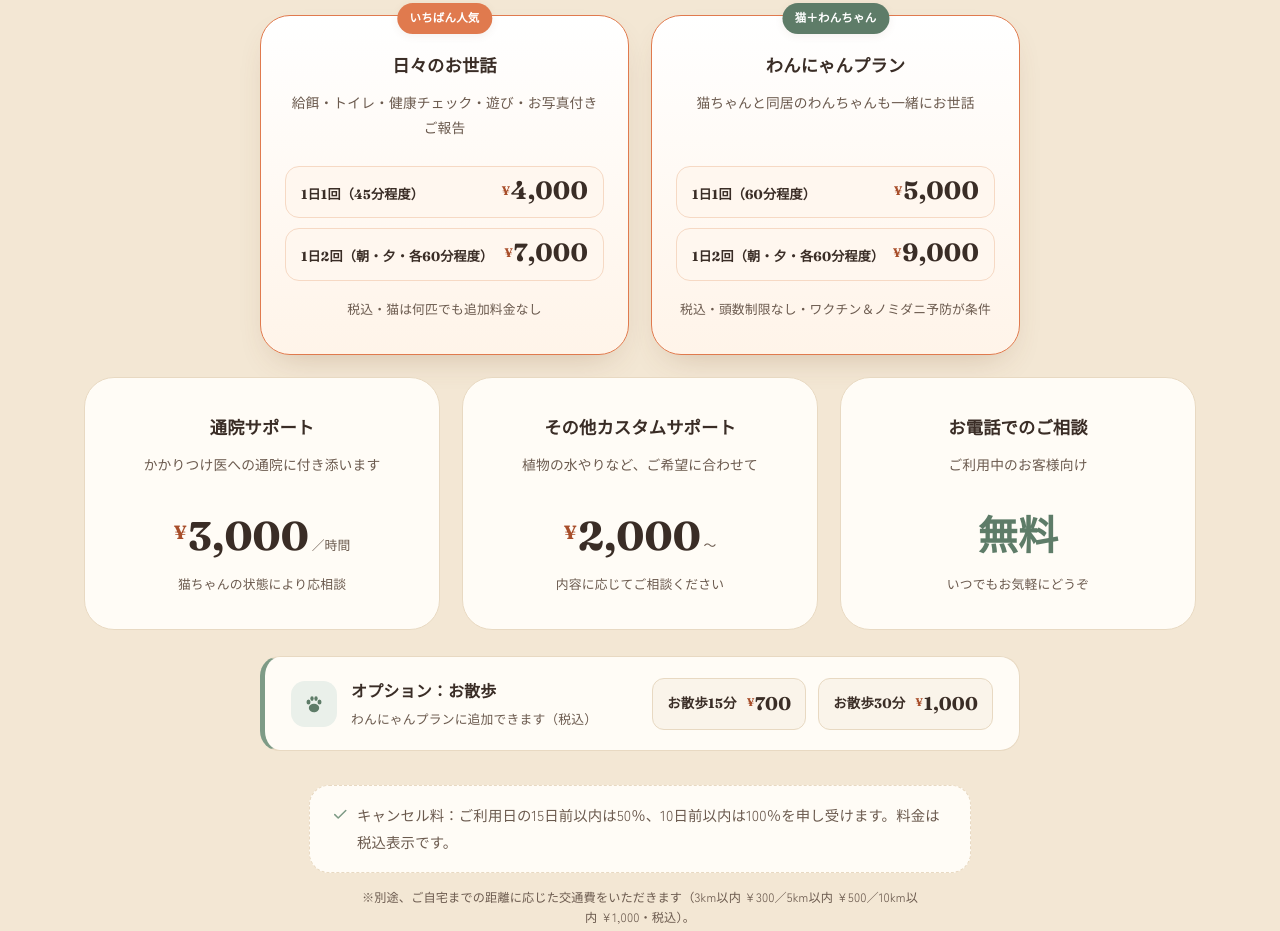
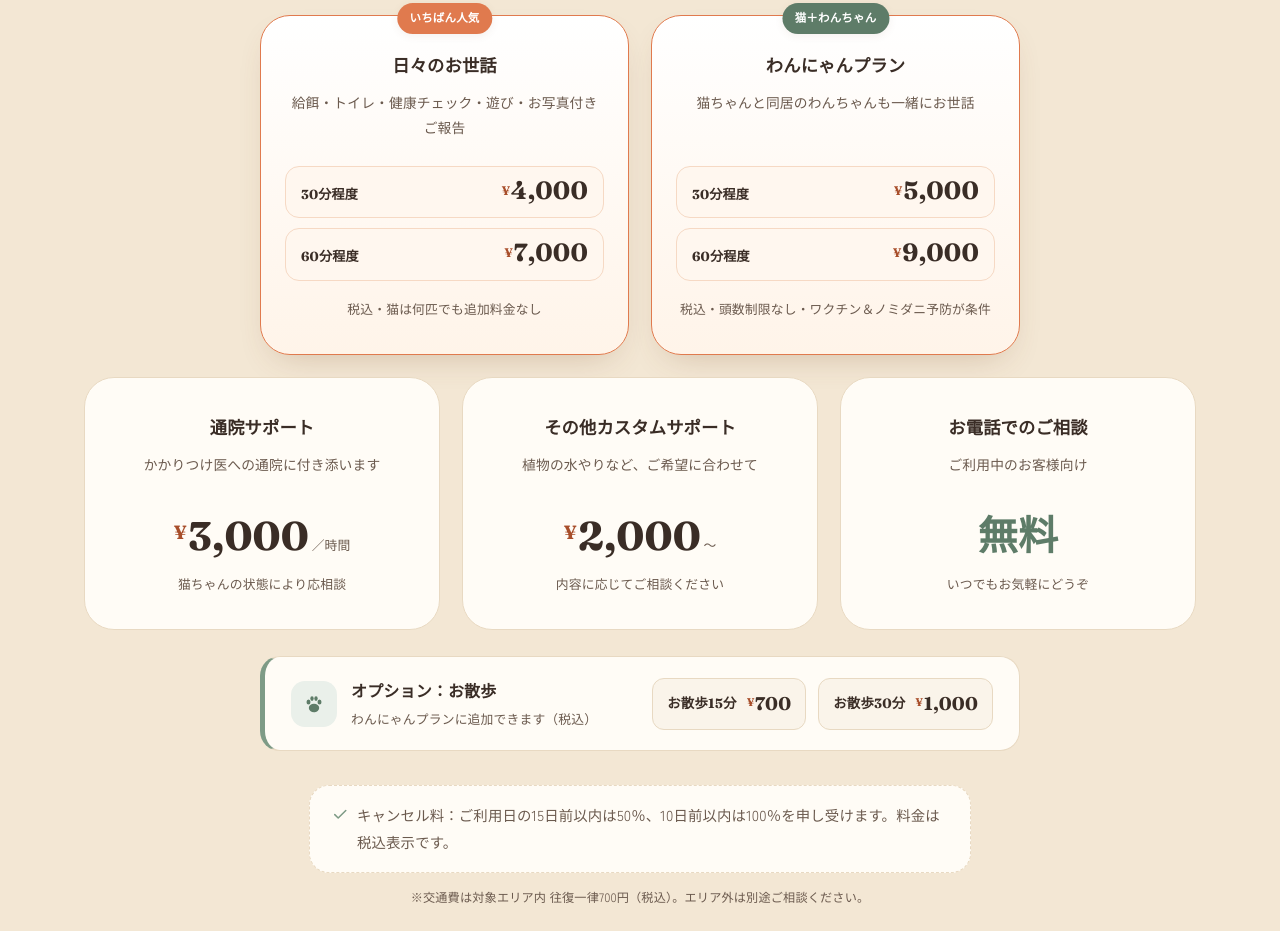
Before and after one commit to lawrencema000-gif/nekomiru-catsitter, a plain HTML site: page index.html in a window 1280 px wide. Shown: the part 2661-3592 px from the top of the page. Drawn offline with Linux system fonts and the light colour scheme; a web font is replaced by a local one.

Commit message:
content: tiers by visit duration (30 min / 60 min, both plans); travel fee flat ¥700 round-trip in-area, out-of-area by consultation
Drops 1日1回/1日2回 framing in plan labels and FAQ.

Co-Authored-By: Claude Opus 4.8 (1M context) <noreply@anthropic.com>

```diff
--- a/index.html
+++ b/index.html
@@ -19,7 +19,7 @@
   <link rel="preconnect" href="https://fonts.gstatic.com" crossorigin />
   <link href="https://fonts.googleapis.com/css2?family=Fraunces:ital,opsz,wght@0,9..144,400;0,9..144,600;0,9..144,700;1,9..144,500&family=Zen+Kaku+Gothic+New:wght@400;500;700&family=Zen+Maru+Gothic:wght@500;700;900&display=swap" rel="stylesheet" />
 
-  <link rel="stylesheet" href="css/styles.css?v=20260630g" />
+  <link rel="stylesheet" href="css/styles.css?v=20260630h" />
 </head>
 <body>
 
@@ -255,11 +255,11 @@
         <p class="price-desc" data-i18n="price1Desc">給餌・トイレ・健康チェック・遊び・お写真付きご報告</p>
         <div class="price-freqs">
           <div class="freq">
-            <span class="freq-label" data-i18n="price1Freq1Label">1日1回（45分程度）</span>
+            <span class="freq-label" data-i18n="price1Freq1Label">30分程度</span>
             <span class="freq-amount"><span class="yen">¥</span>4,000</span>
           </div>
           <div class="freq">
-            <span class="freq-label" data-i18n="price1Freq2Label">1日2回（朝・夕・各60分程度）</span>
+            <span class="freq-label" data-i18n="price1Freq2Label">60分程度</span>
             <span class="freq-amount"><span class="yen">¥</span>7,000</span>
           </div>
         </div>
@@ -272,11 +272,11 @@
         <p class="price-desc" data-i18n="price5Desc">猫ちゃんと同居のわんちゃんも一緒にお世話</p>
         <div class="price-freqs">
           <div class="freq">
-            <span class="freq-label" data-i18n="price5Freq1Label">1日1回（60分程度）</span>
+            <span class="freq-label" data-i18n="price5Freq1Label">30分程度</span>
             <span class="freq-amount"><span class="yen">¥</span>5,000</span>
           </div>
           <div class="freq">
-            <span class="freq-label" data-i18n="price5Freq2Label">1日2回（朝・夕・各60分程度）</span>
+            <span class="freq-label" data-i18n="price5Freq2Label">60分程度</span>
             <span class="freq-amount"><span class="yen">¥</span>9,000</span>
           </div>
         </div>
@@ -325,7 +325,7 @@
       <svg class="ic"><use href="#i-check"/></svg>
       <span data-i18n="priceCancel">キャンセル料：ご利用日の15日前以内は50％、10日前以内は100％を申し受けます。料金は税込表示です。</span>
     </p>
-    <p class="price-fineprint reveal" data-i18n="feeNote">※別途、ご自宅までの距離に応じた交通費をいただきます（3km以内 ¥300／5km以内 ¥500／10km以内 ¥1,000・税込）。</p>
+    <p class="price-fineprint reveal" data-i18n="feeNote">※交通費は対象エリア内 往復一律700円（税込）。エリア外は別途ご相談ください。</p>
   </div>
 </section>
 
@@ -374,7 +374,7 @@
     </div>
     <div class="faq-list reveal">
       <details class="faq-item"><summary><span data-i18n="faqQ1">鍵は預けるのですか？</span><svg class="ic faq-plus"><use href="#i-plus"/></svg></summary><p data-i18n="faqA1">はい。お世話の期間中は鍵をお預かりします。最終日にドアポストへのご返却、または郵送（別途送料）でお返しします。</p></details>
-      <details class="faq-item"><summary><span data-i18n="faqQ2">1日に何回来てもらえますか？</span><svg class="ic faq-plus"><use href="#i-plus"/></svg></summary><p data-i18n="faqA2">1日1回が基本ですが、1日2回などのご希望にも対応できます。猫ちゃんの頭数やご様子に合わせてご相談ください。</p></details>
+      <details class="faq-item"><summary><span data-i18n="faqQ2">1日に何回来てもらえますか？</span><svg class="ic faq-plus"><use href="#i-plus"/></svg></summary><p data-i18n="faqA2">ご希望に応じて、1日に複数回お伺いすることも可能です。回数や時間帯は、猫ちゃんの頭数やご様子に合わせてお気軽にご相談ください。</p></details>
       <details class="faq-item"><summary><span data-i18n="faqQ3">写真は毎回もらえますか？</span><svg class="ic faq-plus"><use href="#i-plus"/></svg></summary><p data-i18n="faqA3">はい。お世話のたびに、猫ちゃんのお写真とメッセージをお送りします。離れていてもようすが分かるので安心です。</p></details>
       <details class="faq-item"><summary><span data-i18n="faqQ4">急なお願いもできますか？</span><svg class="ic faq-plus"><use href="#i-plus"/></svg></summary><p data-i18n="faqA4">空き状況によっては当日・前日のご依頼も承ります。まずはお電話かLINEでお問い合わせください。</p></details>
       <details class="faq-item"><summary><span data-i18n="faqQ5">猫以外のお世話（植物の水やりなど）も頼めますか？</span><svg class="ic faq-plus"><use href="#i-plus"/></svg></summary><p data-i18n="faqA5">はい、カスタムサポートとして対応可能です。郵便物の確認や植物の水やりなど、お気軽にご相談ください。</p></details>
@@ -504,7 +504,7 @@
   </div>
 </footer>
 
-<script src="js/i18n.js?v=20260630g"></script>
-<script src="js/main.js?v=20260630g"></script>
+<script src="js/i18n.js?v=20260630h"></script>
+<script src="js/main.js?v=20260630h"></script>
 </body>
 </html>
--- a/js/i18n.js
+++ b/js/i18n.js
@@ -68,8 +68,8 @@
     priceBest: { ja: "いちばん人気", en: "Most popular" },
     price1Title: { ja: "日々のお世話", en: "Daily care" },
     price1Desc: { ja: "給餌・トイレ・健康チェック・遊び・お写真付きご報告", en: "Feeding, litter, health check, play & a photo report" },
-    price1Freq1Label: { ja: "1日1回（45分程度）", en: "Once a day (about 45 min)" },
-    price1Freq2Label: { ja: "1日2回（朝・夕・各60分程度）", en: "Twice a day (morning & evening, about 60 min each)" },
+    price1Freq1Label: { ja: "30分程度", en: "About 30 min" },
+    price1Freq2Label: { ja: "60分程度", en: "About 60 min" },
     price1Note: { ja: "税込・猫は何匹でも追加料金なし", en: "Tax included · any number of cats, no extra charge" },
     price2Title: { ja: "通院サポート", en: "Vet-visit support" },
     price2Desc: { ja: "かかりつけ医への通院に付き添います", en: "We accompany visits to your regular vet" },
@@ -86,14 +86,14 @@
     price5Tag: { ja: "猫＋わんちゃん", en: "Cats + dog" },
     price5Title: { ja: "わんにゃんプラン", en: "Cat & Dog Plan" },
     price5Desc: { ja: "猫ちゃんと同居のわんちゃんも一緒にお世話", en: "Care for your cats plus a cohabiting dog" },
-    price5Freq1Label: { ja: "1日1回（60分程度）", en: "Once a day (about 60 min)" },
-    price5Freq2Label: { ja: "1日2回（朝・夕・各60分程度）", en: "Twice a day (morning & evening, about 60 min each)" },
+    price5Freq1Label: { ja: "30分程度", en: "About 30 min" },
+    price5Freq2Label: { ja: "60分程度", en: "About 60 min" },
     price5Note: { ja: "税込・頭数制限なし・ワクチン＆ノミダニ予防が条件", en: "Tax incl. · no pet limit · vaccines & flea/tick prevention required" },
     optTitle: { ja: "オプション：お散歩", en: "Option: Dog walk" },
     optSub: { ja: "わんにゃんプランに追加できます（税込）", en: "Add-on for the Cat & Dog Plan (tax incl.)" },
     optWalk1: { ja: "お散歩15分", en: "15-min walk" },
     optWalk2: { ja: "お散歩30分", en: "30-min walk" },
-    feeNote: { ja: "※別途、ご自宅までの距離に応じた交通費をいただきます（3km以内 ¥300／5km以内 ¥500／10km以内 ¥1,000・税込）。", en: "* A travel fee applies separately by distance to your home (within 3 km ¥300 / 5 km ¥500 / 10 km ¥1,000, tax incl.)." },
+    feeNote: { ja: "※交通費は対象エリア内 往復一律700円（税込）。エリア外は別途ご相談ください。", en: "* Travel fee: a flat ¥700 round trip within our service area (tax incl.). Outside the area, please ask us." },
     priceCancel: {
       ja: "キャンセル料：ご利用日の15日前以内は50％、10日前以内は100％を申し受けます。料金は税込表示です。",
       en: "Cancellation: 50% within 15 days of the booked date, 100% within 10 days. Prices include tax.",
@@ -126,7 +126,7 @@
     faqQ1: { ja: "鍵は預けるのですか？", en: "Do I hand over my key?" },
     faqA1: { ja: "はい。お世話の期間中は鍵をお預かりします。最終日にドアポストへのご返却、または郵送（別途送料）でお返しします。", en: "Yes. We hold your key during the sitting period and return it via your mail slot on the final day, or by post (shipping extra)." },
     faqQ2: { ja: "1日に何回来てもらえますか？", en: "How many visits per day are possible?" },
-    faqA2: { ja: "1日1回が基本ですが、1日2回などのご希望にも対応できます。猫ちゃんの頭数やご様子に合わせてご相談ください。", en: "Once a day is standard, but twice-daily and other schedules are possible. Let's tailor it to your cats." },
+    faqA2: { ja: "ご希望に応じて、1日に複数回お伺いすることも可能です。回数や時間帯は、猫ちゃんの頭数やご様子に合わせてお気軽にご相談ください。", en: "We can visit multiple times a day if you'd like. We'll tailor the number of visits and timing to your cats." },
     faqQ3: { ja: "写真は毎回もらえますか？", en: "Do I get photos every time?" },
     faqA3: { ja: "はい。お世話のたびに、猫ちゃんのお写真とメッセージをお送りします。離れていてもようすが分かるので安心です。", en: "Yes — after every visit we send photos and a message so you always know how your cat is doing." },
     faqQ4: { ja: "急なお願いもできますか？", en: "Can I book last-minute?" },
```
Also changed, not shown: 1 other file.
